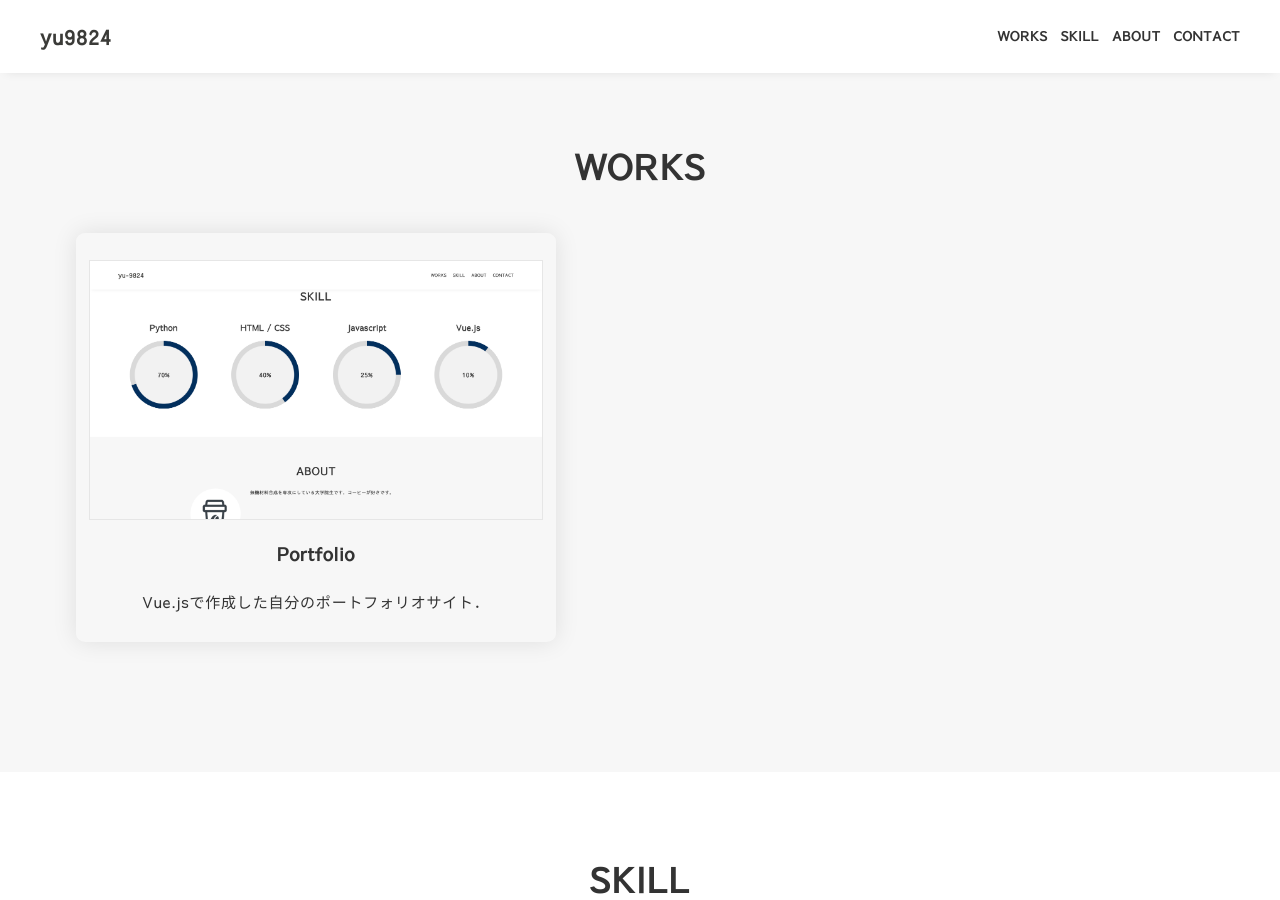
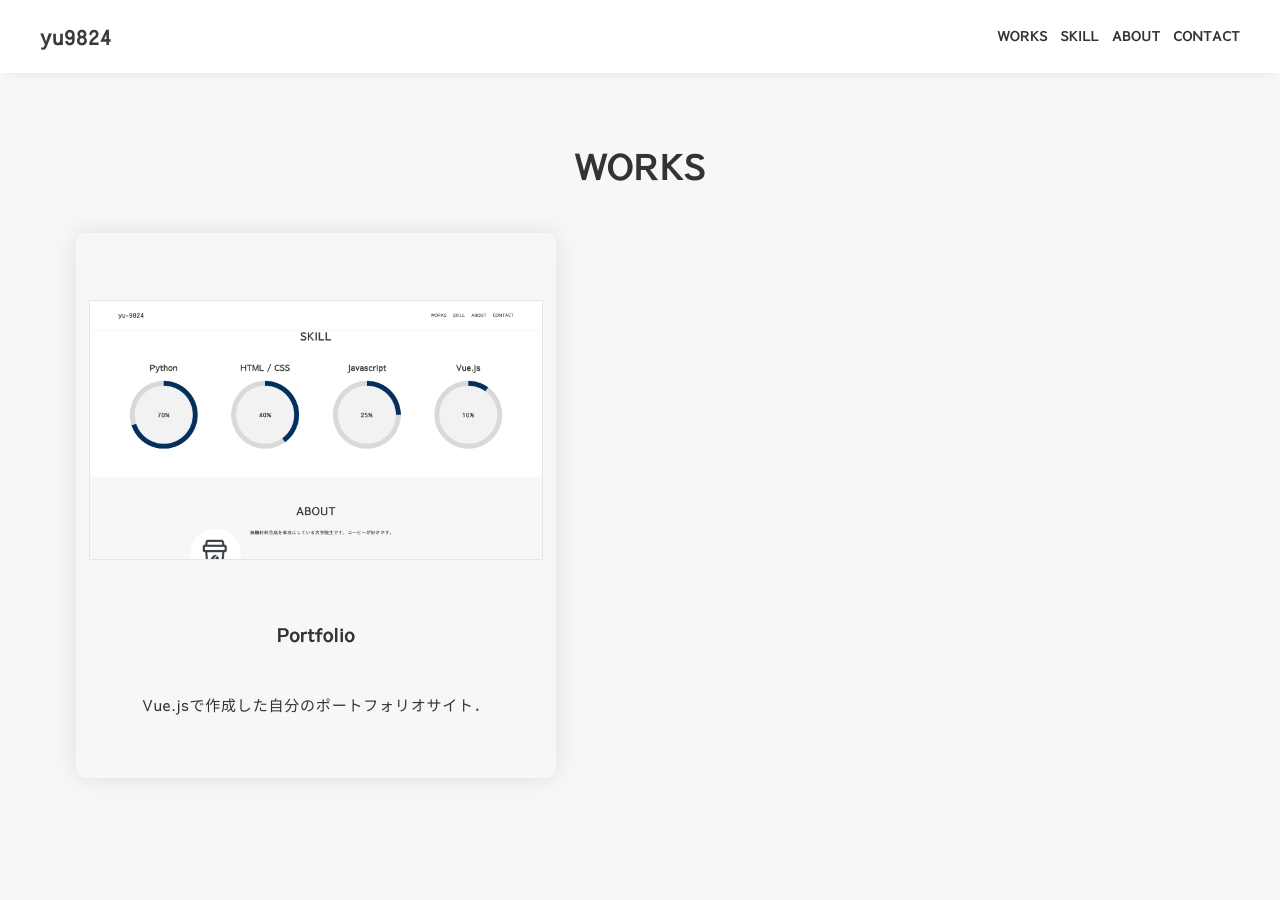
Before and after one commit to yu9824/portfolio, a Jekyll site: the page built from index.html, in a window 1280 px wide and 900 px high, scrolled down 779 px. Built offline with Jekyll 4.4.1, drawn with Linux system fonts in a browser that asks for light colours; nearby versions of some CDN libraries; a script that is not in the unit is left out; comment, search, counter and statistics services are not loaded.

Commit message:
Align the height of the work

```diff
--- a/_includes/works.html
+++ b/_includes/works.html
@@ -10,7 +10,7 @@
                     {% endif %}
                 </div>
                 <p class="works-name"> {{ page.title }} </p>
-                <p class="works-description"> <span> {{ page.description }} </span></p>
+                <p class="works-description"> {{ page.description }} </p>
             </a>
         {% endif %}
     {% endfor %}
--- a/css/style.css
+++ b/css/style.css
@@ -223,6 +223,7 @@
 .works-item {
   /* divで囲わなくてもdisplay: blockで大きさとかを決められる． */
   display: inline-block;  /* 横並びにするため． */
+  vertical-align: middle;
   /* width: 31.74603%; 何の値なのか...*/
   width: 40%;
   /* paddingだとリンクで飛べちゃう部分が大きくなりすぎるため，margen */
@@ -243,6 +244,12 @@
   margin-right: 0;
 }
 
+.works-img {
+  display: flex;
+  align-items: center;
+  aspect-ratio: 4 / 3;
+}
+
 .works-img img {
   border: 1px solid #e6e6e6;
 }
@@ -251,13 +258,19 @@
   font-size: 18px;
   font-weight: bold;
   width: 100%;
+  height: 3em;
   margin: 2vh 0;
+  overflow-wrap: break-word;
 }
 
 .works-description {
   font-size: 15px;
   width: 100%;
+  overflow-wrap: break-word;
+  height: 4em;
 }
+
+
 
 .works-item:hover span {
   text-decoration: underline;
@@ -633,6 +646,7 @@
   .works-item {
     margin: 40px auto 30px;  /* [上] [左右] [下] */
     width: 95%;
+    aspect-ratio: none;
   }
 
   .works-img {
```
